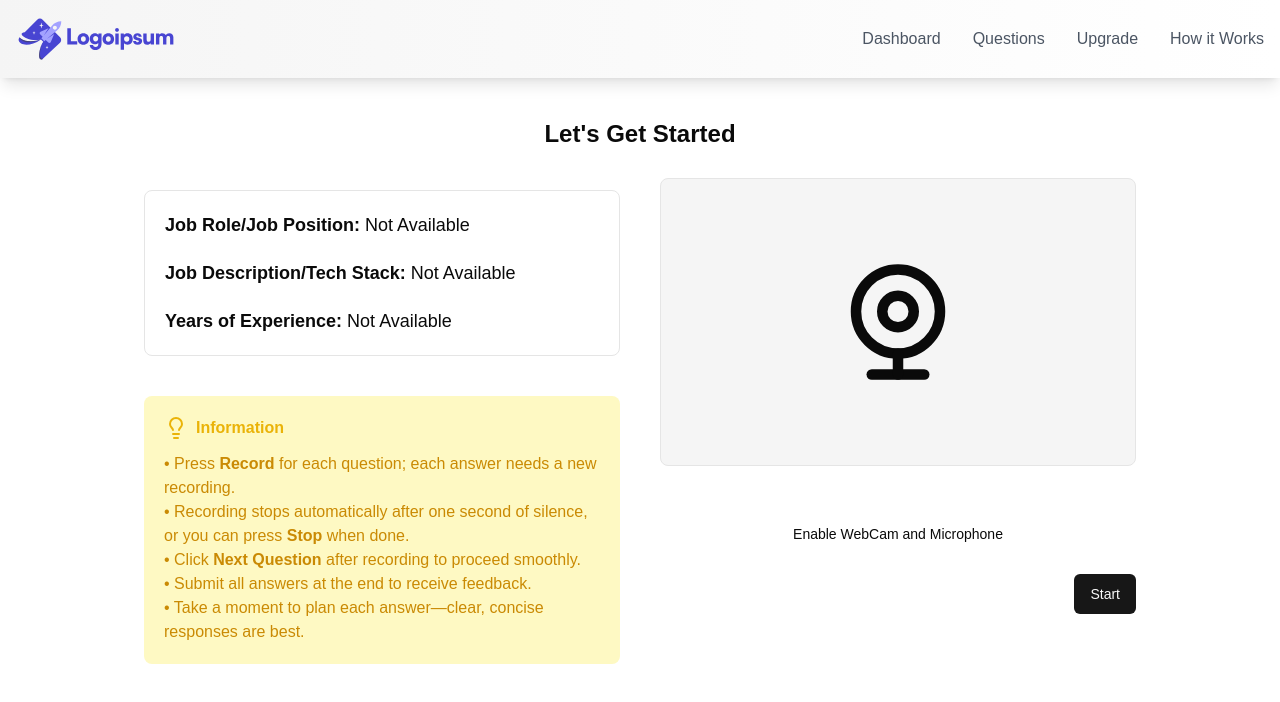
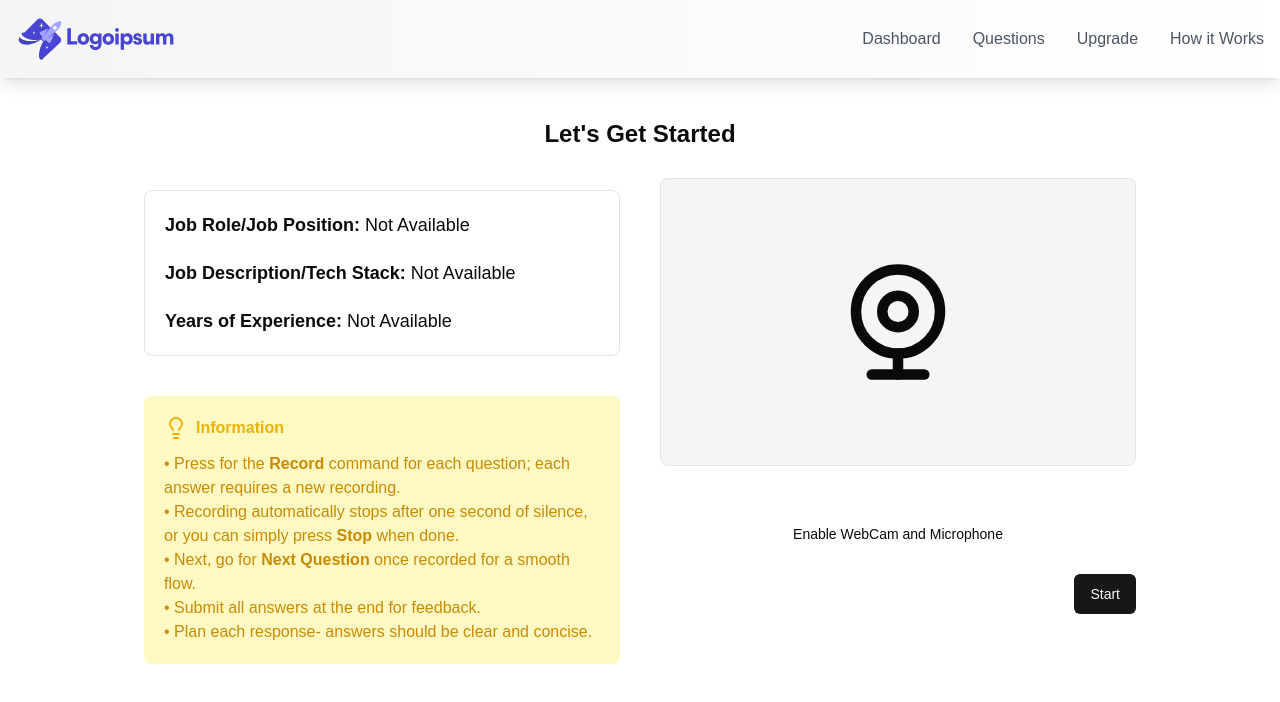
Before and after one commit to danishskh70/AiInterviewMocker, a Next.js app: page /dashboard/interview/1 in a window 1280 px wide. Shown: the top 702 px of the page. Built offline with nearby package versions, Linux system fonts and the light colour scheme; no server answers; the database is empty.

Commit message:
Update page.jsx
changes information

```diff
--- a/app/dashboard/interview/[interviewid]/page.jsx
+++ b/app/dashboard/interview/[interviewid]/page.jsx
@@ -52,11 +52,11 @@ function Interview({ params }) {
             <div className='p-5 border-yellow-300 rounded-lg bg-yellow-100'>
               <h2 className='flex gap-2 items-center text-yellow-500'><Lightbulb /><strong>Information</strong></h2>
               <p className='mt-3 text-yellow-600'>
-              • Press <strong>Record</strong> for each question; each answer needs a new recording.<br />
-          • Recording stops automatically after one second of silence, or you can press <strong>Stop</strong> when done.<br />
-          • Click <strong>Next Question</strong> after recording to proceed smoothly.<br />
-          • Submit all answers at the end to receive feedback.<br />
-          • Take a moment to plan each answer—clear, concise responses are best.
+              • Press for the <strong>Record</strong> command for each question; each answer requires a new recording.<br />
+• Recording automatically stops after one second of silence, or you can simply press <strong>Stop</strong> when done.<br />
+• Next, go for <strong>Next Question</strong> once recorded for a smooth flow.<br />
+• Submit all answers at the end for feedback.<br />
+• Plan each response- answers should be clear and concise.
               </p>
             </div>
           </div>
```
